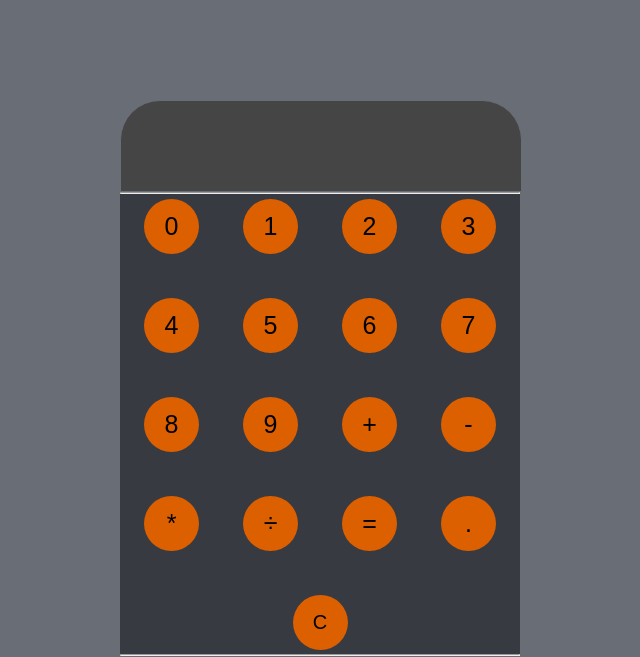
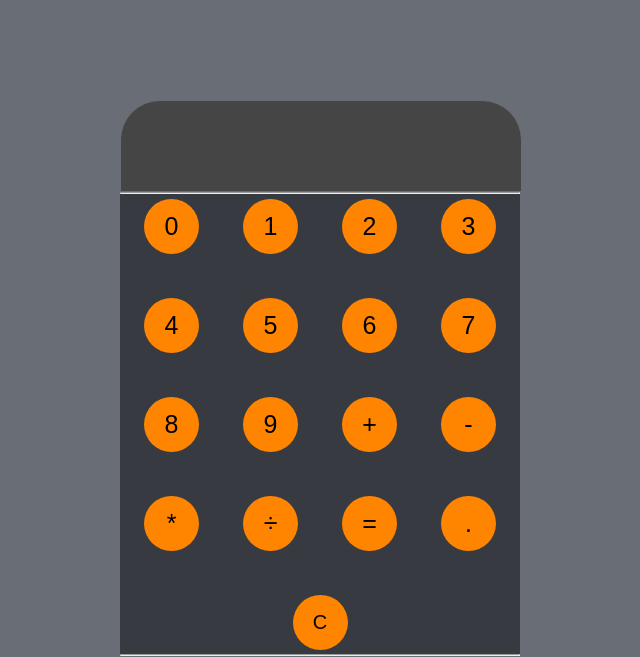
Before and after one commit to lad-bhargav/Calculator, a plain HTML site: page index.html in a window 1280 px wide. Shown: the top 657 px of the page, without its empty margins (320-960 px from the left). Drawn offline with Linux system fonts and the light colour scheme.

Commit message:
some error fixed

```diff
--- a/index.html
+++ b/index.html
@@ -27,7 +27,7 @@
                     <button class="button" onclick="appendValue('+')">+</button>
                     <button class="button" onclick="appendValue('-')">-</button>
                     <button class="button" onclick="appendValue('*')">*</button>
-                    <button class="button" onclick="appendValue('÷')">÷</button>
+                    <button class="button" onclick="appendValue('/')">÷</button>
                     <button class="button" onclick="calculate()">=</button>
                     <button class="button" onclick="appendValue('.')">.</button>
                     <button class="cleans" onclick="allClear()">C</button>
--- a/style.css
+++ b/style.css
@@ -59,7 +59,7 @@ body{
     border: none;
     border-radius: 50%;
     font-size: 25px;
-    background-color: #DC5F00;
+    background-color: #FF8400;
 }
 #fstRw{
     margin-top: 5px;
@@ -70,7 +70,7 @@ body{
     border: none;
     border-radius: 50%;
     font-size: 20px;
-    background-color: #DC5F00;
+    background-color: #FF8400;
     margin-bottom: 10px;
 }
 #end{
```
